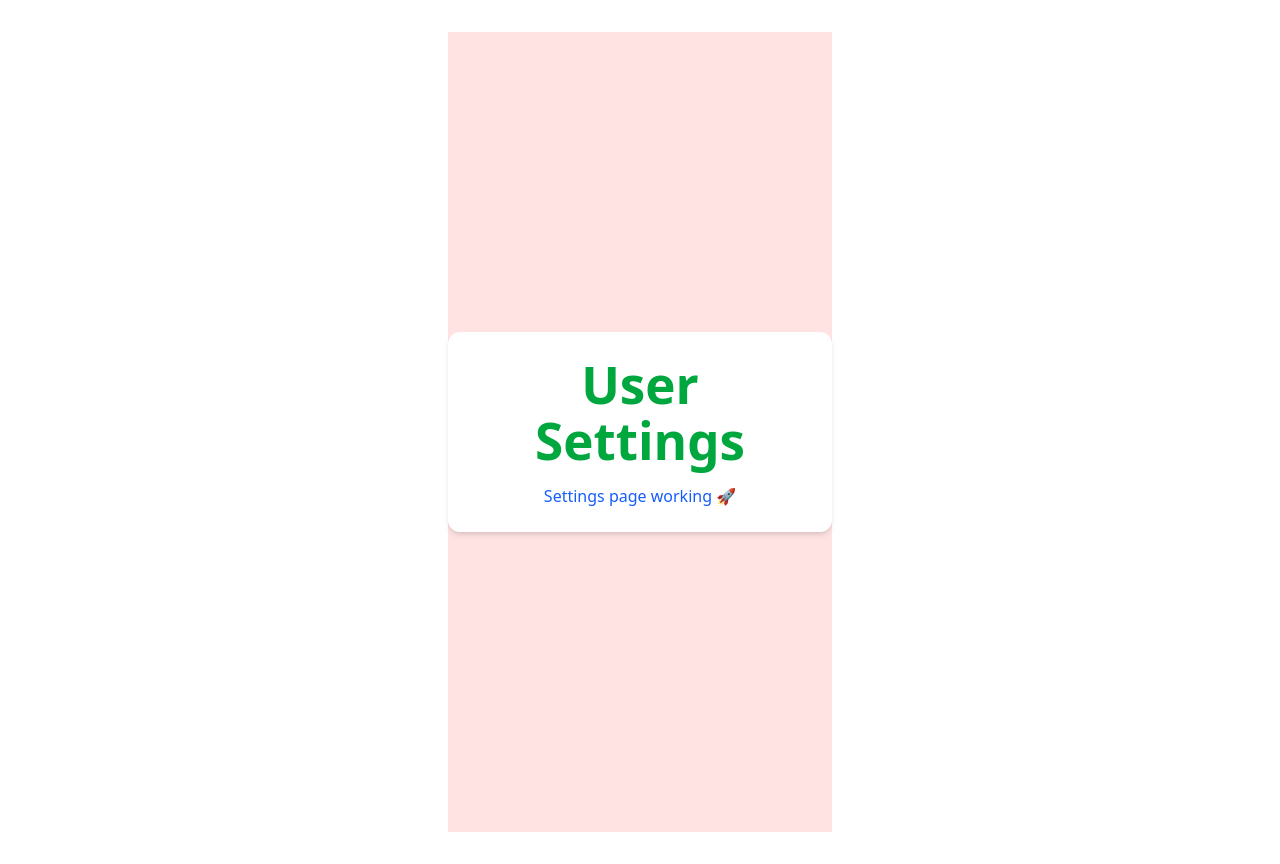
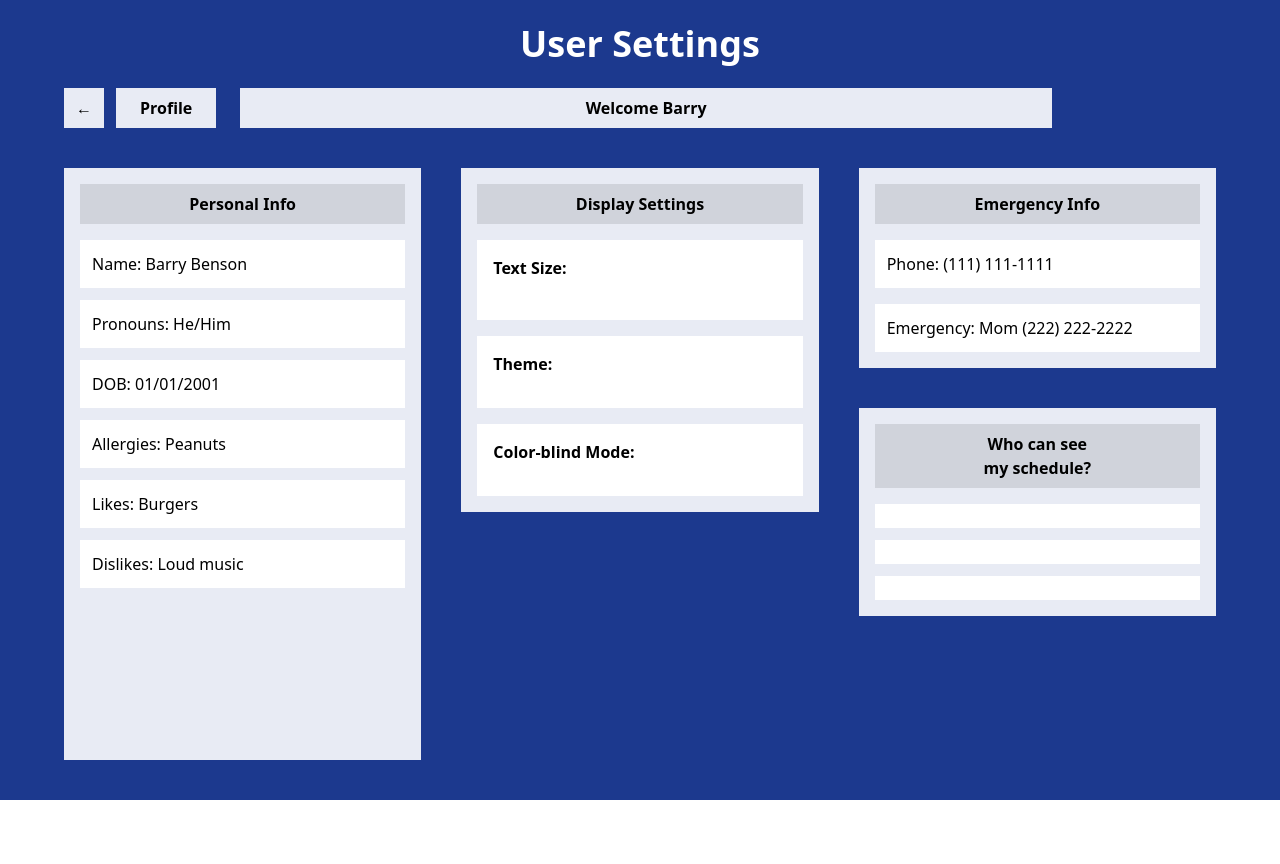
Before and after one commit to The-Landlords/Room8, a React (Vite) app in the folder packages/react-frontend/: page /settings in a window 1280 px wide. After the commit the page ends 800 px from the top, so only its background shows below. Built offline with nearby package versions, Linux system fonts and the light colour scheme.

Commit message:
Update: replicate the user setting FIGMA

```diff
--- a/packages/react-frontend/src/App.tsx
+++ b/packages/react-frontend/src/App.tsx
@@ -1,7 +1,7 @@
 //import { useState } from "react";
 //import reactLogo from "./assets/react.svg";
 //import viteLogo from "/vite.svg";
-import "./App.css";
+//import "./App.css";
 import UserSetting from "./userSetting";
 import { BrowserRouter, Route, Routes } from "react-router-dom";
 
--- a/packages/react-frontend/src/main.tsx
+++ b/packages/react-frontend/src/main.tsx
@@ -1,6 +1,6 @@
 import { StrictMode } from "react";
 import { createRoot } from "react-dom/client";
-import "./index.css";
+//import "./index.css";
 import App from "./App.tsx";
 import "./global.css";
 
--- a/packages/react-frontend/src/userSetting.tsx
+++ b/packages/react-frontend/src/userSetting.tsx
@@ -1,14 +1,141 @@
 //import React,{ useState } from "react";
+import { useNavigate } from "react-router-dom";
 
 export default function UserSetting() {
+	const navigate = useNavigate();
 	return (
-		<div className="min-h-screen bg-red-100 flex items-center justify-center">
-			<div className="bg-white p-6 rounded-xl shadow-md w-96">
-				<h1 className="text-green-600 text-2xl font-bold mb-4">
+		<div className="min-h-screen w-full bg-blue-900 flex flex-col">
+			{/* HEADER */}
+			<header className="w-full py-6">
+				<h1 className="text-center text-4xl font-bold text-white">
 					User Settings
 				</h1>
-				<p className="text-blue-600">Settings page working 🚀</p>
+			</header>
+
+			{/* TOP BAR */}
+			<div className="w-full flex justify-center px-6">
+				<div className="w-full max-w-6xl flex items-center gap-6">
+					{/* left controls */}
+					<div className="flex items-center gap-3">
+						<button
+							type="button"
+							onClick={() => navigate("/")} // change to "/home" if that's your route
+							className="bg-white/90 h-10 w-10 flex items-center justify-center font-bold hover:bg-purple-600"
+						>
+							←
+						</button>
+						<div className="bg-white/90 h-10 px-6 flex items-center justify-center font-semibold">
+							Profile
+						</div>
+					</div>
+
+					{/* center welcome */}
+					<div className="flex-1 bg-white/90 h-10 flex items-center justify-center font-semibold">
+						Welcome Barry
+					</div>
+
+					{/* right spacer (figma has empty space) */}
+					<div className="w-[140px]" />
+				</div>
 			</div>
+
+			{/* MAIN GRID */}
+			<main className="flex-1 flex justify-center px-6 py-10">
+				<div className="w-full max-w-6xl grid grid-cols-1 md:grid-cols-3 gap-10">
+					{/* LEFT COLUMN */}
+					<div className="bg-white/90 p-4">
+						<div className="bg-black/10 text-center font-bold py-2 mb-4">
+							Personal Info
+						</div>
+
+						{/*detail on personal*/}
+						<div className="space-y-3">
+							<div className="bg-white p-3">
+								Name: Barry Benson
+							</div>
+							<div className="bg-white p-3">Pronouns: He/Him</div>
+							<div className="bg-white p-3">DOB: 01/01/2001</div>
+							<div className="bg-white p-3">
+								Allergies: Peanuts
+							</div>
+							<div className="bg-white p-3">Likes: Burgers</div>
+							<div className="bg-white p-3">
+								Dislikes: Loud music
+							</div>
+						</div>
+					</div>
+
+					{/* MIDDLE COLUMN */}
+					<div className="flex flex-col gap-6">
+						<div className="bg-white/90 p-4">
+							<div className="bg-black/10 text-center font-bold py-2 mb-4">
+								Display Settings
+							</div>
+
+							<div className="bg-white p-4 mb-4">
+								<div className="font-semibold mb-2">
+									Text Size:
+								</div>
+								<div className="space-y-2">
+									<div className="flex items-center justify-between"></div>
+									<div className="flex items-center justify-between"></div>
+									<div className="flex items-center justify-between"></div>
+								</div>
+							</div>
+
+							<div className="bg-white p-4 mb-4">
+								<div className="font-semibold mb-2">Theme:</div>
+								<div className="space-y-2">
+									<div className="flex items-center justify-between"></div>
+									<div className="flex items-center justify-between"></div>
+								</div>
+							</div>
+
+							<div className="bg-white p-4">
+								<div className="font-semibold mb-2">
+									Color-blind Mode:
+								</div>
+								<div className="space-y-2">
+									<div className="flex items-center justify-between"></div>
+									<div className="flex items-center justify-between"></div>
+								</div>
+							</div>
+						</div>
+					</div>
+
+					{/* RIGHT COLUMN */}
+					<div className="flex flex-col gap-10">
+						<div className="bg-white/90 p-4">
+							<div className="bg-black/10 text-center font-bold py-2 mb-4">
+								Emergency Info
+							</div>
+
+							<div className="space-y-4">
+								<div className="bg-white p-3">
+									Phone: (111) 111-1111
+								</div>
+								<div className="bg-white p-3">
+									Emergency: Mom (222) 222-2222
+								</div>
+							</div>
+						</div>
+
+						<div className="bg-white/90 p-4">
+							<div className="bg-black/10 text-center font-bold py-2 mb-4">
+								Who can see <br /> my schedule?
+							</div>
+
+							<div className="space-y-3">
+								<div className="bg-white p-3 flex items-center justify-between"></div>
+
+								<div className="bg-white p-3 flex items-center justify-between"></div>
+
+								<div className="bg-white p-3 flex items-center justify-between"></div>
+							</div>
+						</div>
+					</div>
+				</div>
+			</main>
 		</div>
 	);
 }
```
